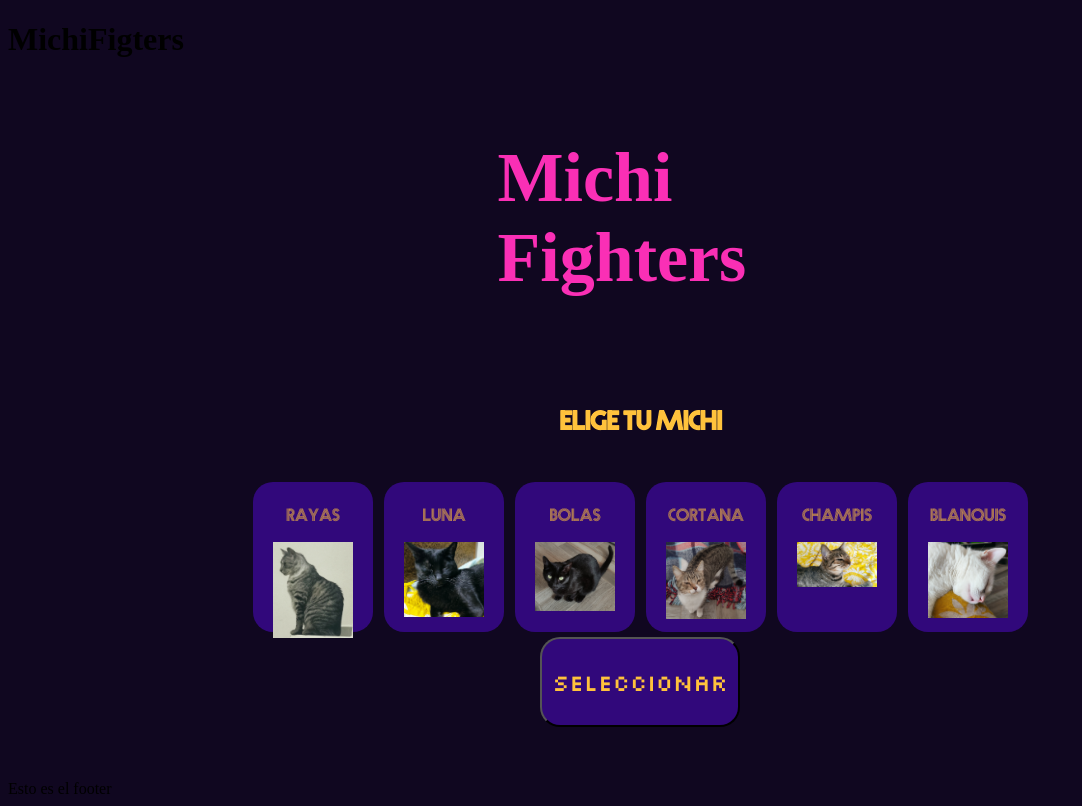
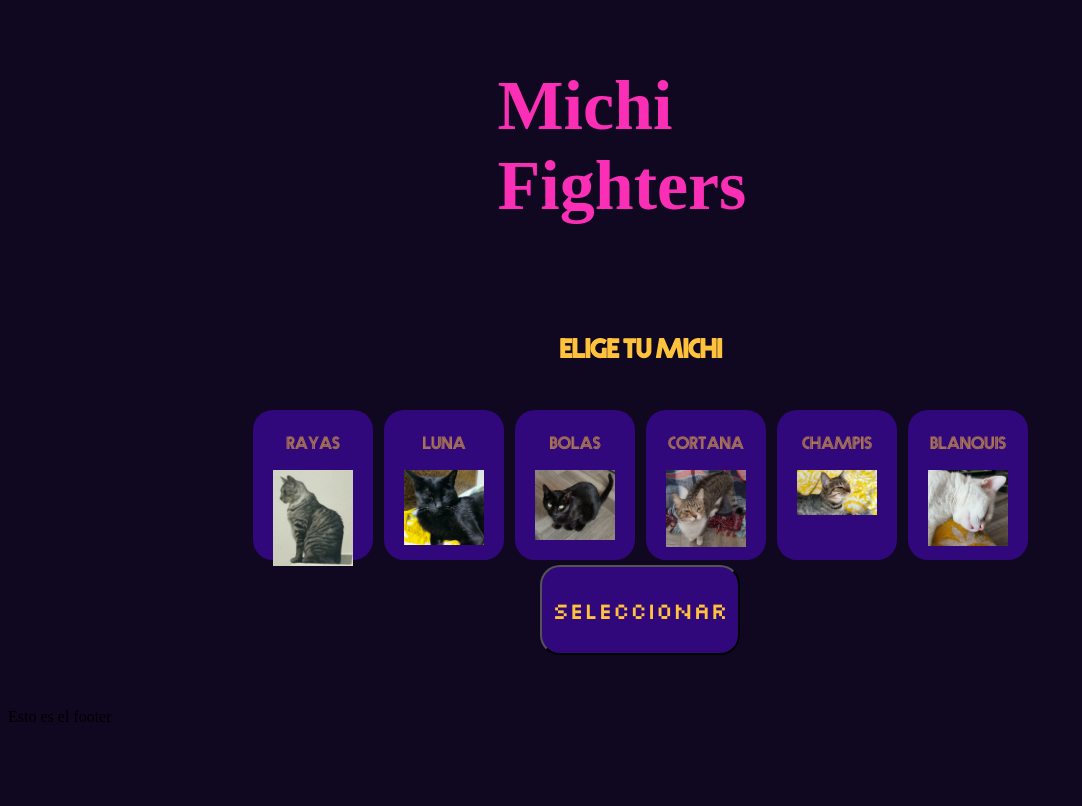
Before and after one commit to ght021/mokepon, a plain HTML site: page Index.html in a window 1280 px wide. Shown: the whole page, without its empty margins (0-1082 px from the left). Drawn offline with Linux system fonts and the light colour scheme; a web font is replaced by a local one.

```diff
--- a/Index.html
+++ b/Index.html
@@ -8,7 +8,7 @@
     </head>
     <body>
         <header>
-            <h1>MichiFigters</h1>
+
         </header>
         <main>
             <section id="seleccionar-mascota">
```
